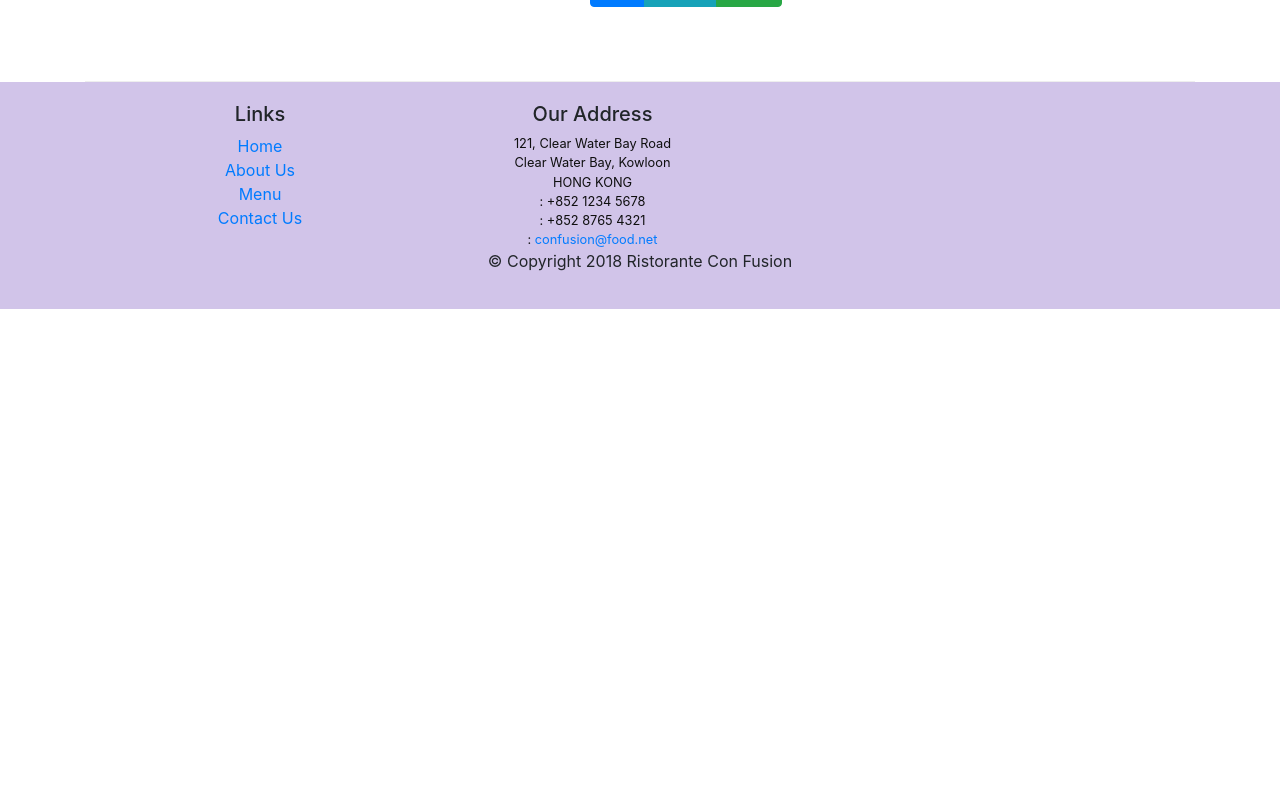
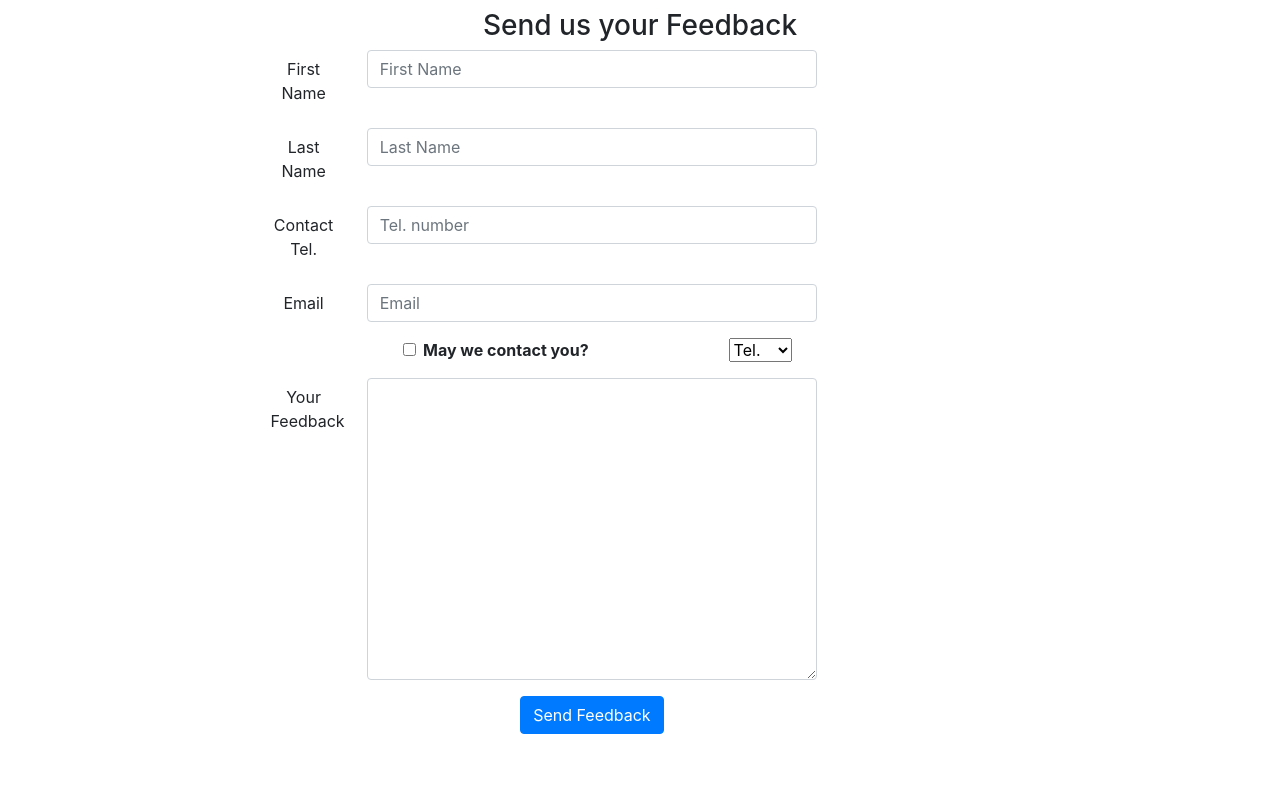
Before and after one commit to Deku1712/ReactExercise36to..., a React (Create React App) app: page /contactus in a window 1280 px wide. Shown: the part 790-1580 px from the top of the page. Before the commit the page ends 1099 px from the top, so only its background shows below. Built offline with nearby package versions, Linux system fonts and the light colour scheme; the HTML template or start-up script is replaced by a standard one.

Commit message:
Controlled Forms

```diff
--- a/src/components/ContactComponent.js
+++ b/src/components/ContactComponent.js
@@ -1,15 +1,58 @@
-import React from 'react';
-import { Breadcrumb, BreadcrumbItem } from 'reactstrap';
-import { Link } from 'react-router-dom';
+import React, { Component } from "react";
+import {
+  Breadcrumb,
+  BreadcrumbItem,
+  Button,
+  Form,
+  FormGroup,
+  Label,
+  Input,
+  Col,
+} from "reactstrap";
+import { Link } from "react-router-dom";
 
-function Contact(props) {
-    return(
+class Contact extends Component {
+  constructor(props) {
+    super(props);
 
+    this.state = {
+      firstname: "",
+      lastname: "",
+      telnum: "",
+      email: "",
+      agree: false,
+      contactType: "Tel.",
+      message: "",
+    };
 
+    this.handleInputChange = this.handleInputChange.bind(this);
+    this.handleSubmit = this.handleSubmit.bind(this);
+  }
+
+  handleInputChange(event) {
+    const target = event.target;
+    const value = target.type === "checkbox" ? target.checked : target.value;
+    const name = target.name;
+
+    this.setState({
+      [name]: value,
+    });
+  }
+
+  handleSubmit(event) {
+    console.log("Current State is: " + JSON.stringify(this.state));
+    alert("Current State is: " + JSON.stringify(this.state));
+    event.preventDefault();
+  }
+
+  render() {
+    return (
       <div className="container">
         <div className="row">
           <Breadcrumb>
-                    <BreadcrumbItem><Link to="/home">Home</Link></BreadcrumbItem>
+            <BreadcrumbItem>
+              <Link to="/home">Home</Link>
+            </BreadcrumbItem>
             <BreadcrumbItem active>Contact Us</BreadcrumbItem>
           </Breadcrumb>
           <div className="col-12">
@@ -25,12 +68,18 @@
           <div className="col-12 col-sm-4 offset-sm-1">
             <h5>Our Address</h5>
             <address>
-                        121, Clear Water Bay Road<br />
-                        Clear Water Bay, Kowloon<br />
-                        HONG KONG<br />
-                        <i className="fa fa-phone"></i>: +852 1234 5678<br />
-                        <i className="fa fa-fax"></i>: +852 8765 4321<br />
-                        <i className="fa fa-envelope"></i>: <a href="mailto:confusion@food.net">confusion@food.net</a>
+              121, Clear Water Bay Road
+              <br />
+              Clear Water Bay, Kowloon
+              <br />
+              HONG KONG
+              <br />
+              <i className="fa fa-phone"></i>: +852 1234 5678
+              <br />
+              <i className="fa fa-fax"></i>: +852 8765 4321
+              <br />
+              <i className="fa fa-envelope"></i>:{" "}
+              <a href="mailto:confusion@food.net">confusion@food.net</a>
             </address>
           </div>
           <div className="col-12 col-sm-6 offset-sm-1">
@@ -38,14 +87,147 @@
           </div>
           <div className="col-12 col-sm-11 offset-sm-1">
             <div className="btn-group" role="group">
-                        <a role="button" className="btn btn-primary" href="tel:+85212345678"><i className="fa fa-phone"></i> Call</a>
-                        <a role="button" className="btn btn-info"><i className="fa fa-skype"></i> Skype</a>
-                        <a role="button" className="btn btn-success" href="mailto:confusion@food.net"><i className="fa fa-envelope-o"></i> Email</a>
+              <a
+                role="button"
+                className="btn btn-primary"
+                href="tel:+85212345678"
+              >
+                <i className="fa fa-phone"></i> Call
+              </a>
+              <a role="button" className="btn btn-info">
+                <i className="fa fa-skype"></i> Skype
+              </a>
+              <a
+                role="button"
+                className="btn btn-success"
+                href="mailto:confusion@food.net"
+              >
+                <i className="fa fa-envelope-o"></i> Email
+              </a>
+            </div>
+          </div>
+
+          <div className="row row-content">
+            <div className="col-12">
+              <h3>Send us your Feedback</h3>
+            </div>
+            <div className="col-12 col-md-9">
+              <Form onSubmit={this.handleSubmit}>
+                <FormGroup row>
+                  <Label htmlFor="firstname" md={2}>
+                    First Name
+                  </Label>
+                  <Col md={10}>
+                    <Input
+                      type="text"
+                      id="firstname"
+                      name="firstname"
+                      placeholder="First Name"
+                      value={this.state.firstname}
+                      onChange={this.handleInputChange}
+                    />
+                  </Col>
+                </FormGroup>
+                <FormGroup row>
+                  <Label htmlFor="lastname" md={2}>
+                    Last Name
+                  </Label>
+                  <Col md={10}>
+                    <Input
+                      type="text"
+                      id="lastname"
+                      name="lastname"
+                      placeholder="Last Name"
+                      value={this.state.lastname}
+                      onChange={this.handleInputChange}
+                    />
+                  </Col>
+                </FormGroup>
+                <FormGroup row>
+                  <Label htmlFor="telnum" md={2}>
+                    Contact Tel.
+                  </Label>
+                  <Col md={10}>
+                    <Input
+                      type="tel"
+                      id="telnum"
+                      name="telnum"
+                      placeholder="Tel. number"
+                      value={this.state.telnum}
+                      onChange={this.handleInputChange}
+                    />
+                  </Col>
+                </FormGroup>
+                <FormGroup row>
+                  <Label htmlFor="email" md={2}>
+                    Email
+                  </Label>
+                  <Col md={10}>
+                    <Input
+                      type="email"
+                      id="email"
+                      name="email"
+                      placeholder="Email"
+                      value={this.state.email}
+                      onChange={this.handleInputChange}
+                    />
+                  </Col>
+                </FormGroup>
+                <FormGroup row>
+                  <Col md={{ size: 6, offset: 2 }}>
+                    <FormGroup check>
+                      <Label check>
+                        <Input
+                          type="checkbox"
+                          name="agree"
+                          checked={this.state.agree}
+                          onChange={this.handleInputChange}
+                        />{" "}
+                        <strong>May we contact you?</strong>
+                      </Label>
+                    </FormGroup>
+                  </Col>
+                  <Col md={{ size: 3, offset: 1 }}>
+                    <Input
+                      type="select"
+                      name="contactType"
+                      value={this.state.contactType}
+                      onChange={this.handleInputChange}
+                    >
+                      <option>Tel.</option>
+                      <option>Email</option>
+                    </Input>
+                  </Col>
+                </FormGroup>
+                <FormGroup row>
+                  <Label htmlFor="message" md={2}>
+                    Your Feedback
+                  </Label>
+                  <Col md={10}>
+                    <Input
+                      type="textarea"
+                      id="message"
+                      name="message"
+                      rows="12"
+                      value={this.state.message}
+                      onChange={this.handleInputChange}
+                    ></Input>
+                  </Col>
+                </FormGroup>
+                <FormGroup row>
+                  <Col md={{ size: 10, offset: 2 }}>
+                    <Button type="submit" color="primary">
+                      Send Feedback
+                    </Button>
+                  </Col>
+                </FormGroup>
+              </Form>
             </div>
           </div>
         </div>
       </div>
     );
   }
+}
 
 export default Contact;
--- /dev/null
+++ b/src/components/Login.js
@@ -0,0 +1,21 @@
+import React, { useState } from "react";
+
+function Login(){
+        const [name, setName] = useState('');
+        const handleSubmit = (event)=> {
+            event.preventDefault();
+            console.log(`Name: ${name}`);
+        }
+    return(
+        <p>
+            <form onSubmit={handleSubmit}>
+                <label className="col-lg-6">Name:
+                    <input type="text" placeholder="Please input your name" className="form-control" value={name} onChange={(event)=>{setName(event.target.value)}}></input>
+                </label>
+                <button type="submit" className="btn btn-danger">Login</button>
+            </form>
+        </p>
+    )
+}
+
+export default Login;
--- a/src/components/MainComponent.js
+++ b/src/components/MainComponent.js
@@ -10,6 +10,7 @@
 import { COMMENTS } from '../shared/comments';
 import { PROMOTIONS } from '../shared/promotions';
 import { LEADERS } from '../shared/leaders';
+import Login from './Login';
 
 class Main extends Component {
 
@@ -53,6 +54,7 @@
           <Route path="/home" Component={HomePage} />
           <Route exact path="/menu" element={<Menu dishes={this.state.dishes} onClick={(dishId) => this.onDishSelect(dishId)}/>}/>
           <Route path="/" element={<Navigate to="home" />} />
+          <Route exact path='/login' Component={Login}/>
           <Route exact path='/contactus' Component={Contact}/>
           <Route path='/menu/:dishId' Component={DishWithId} />
         </Routes>
```
Also changed, not shown: src/components/ContactComponentV2.js (added, +50 -0 lines), src/components/Courses.js (added, +11 -0 lines). Lines whose indentation alone changed are shown as unchanged.
